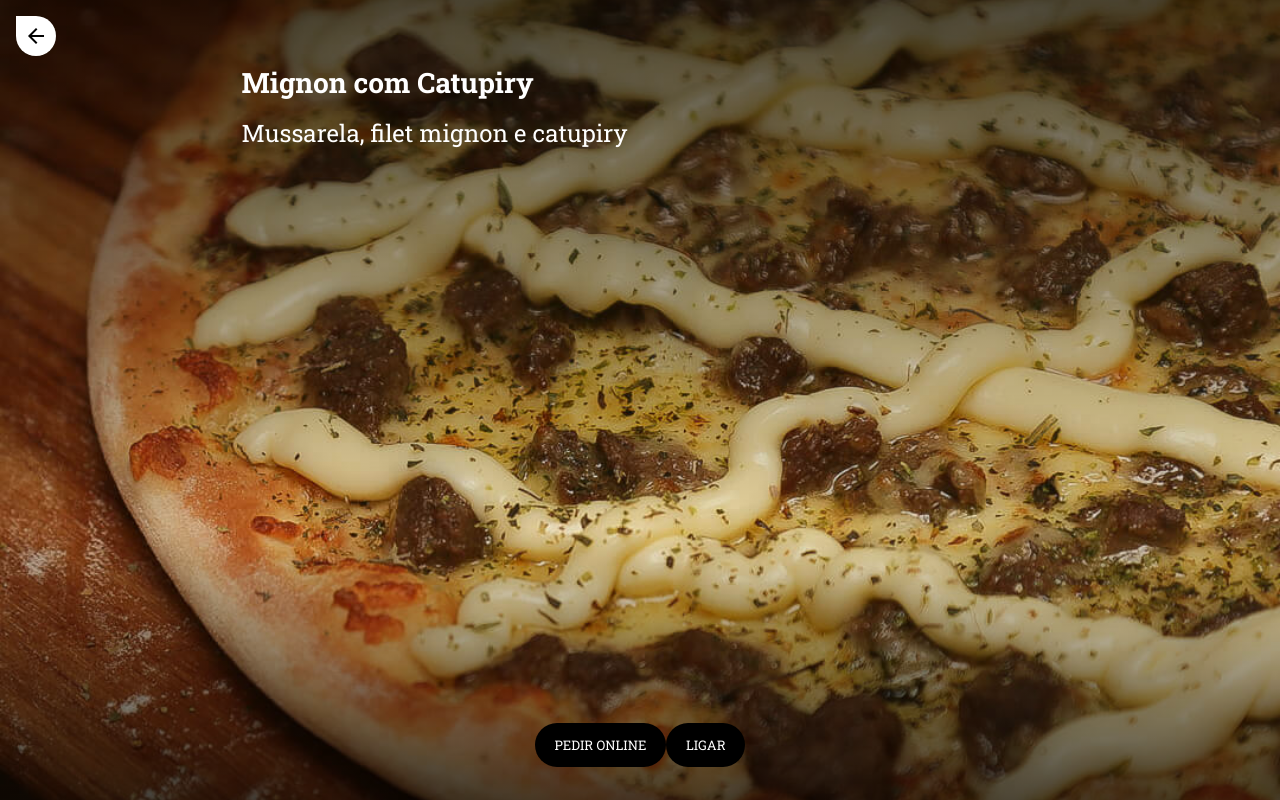
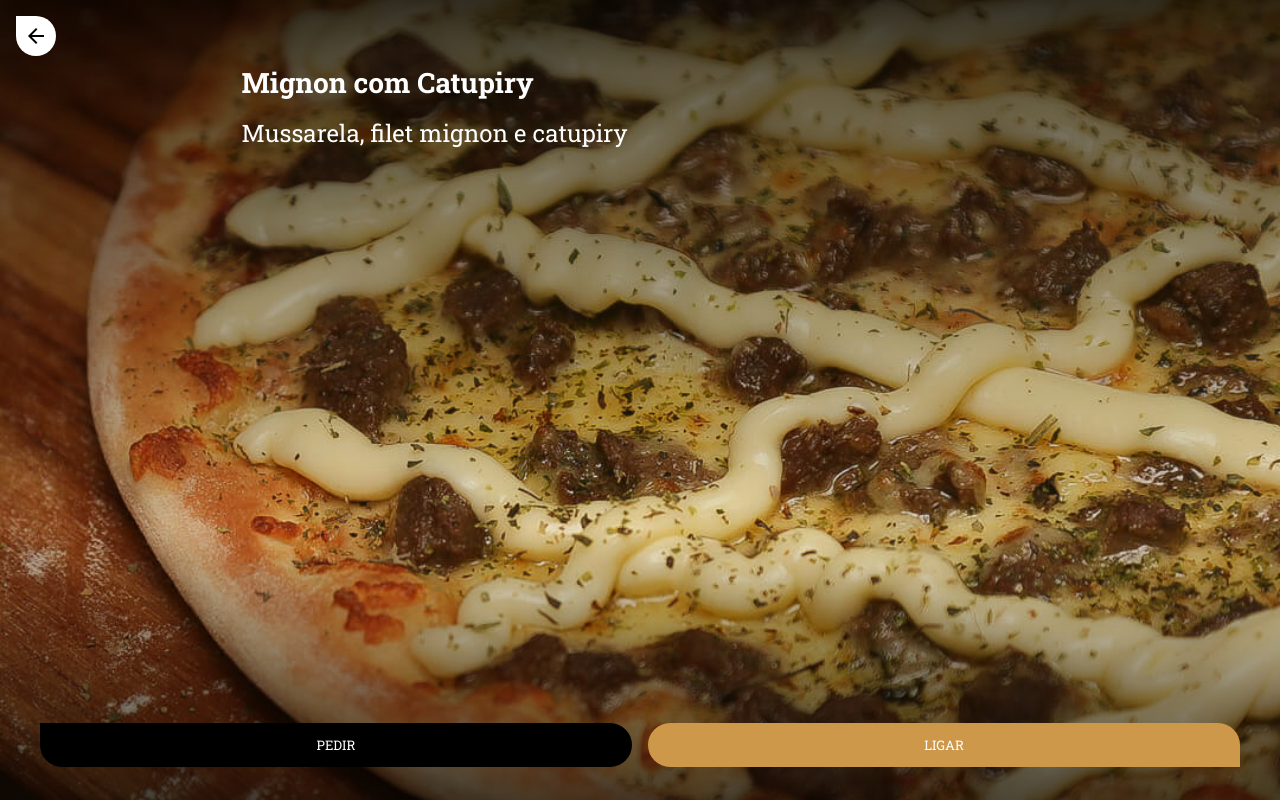
Before and after one commit to mordzin/domluiggi, a PHP site: page /cardapio.html in a window 1280 px wide, after a click that opens the changed part. Run offline with PHP 8.4, Linux system fonts and the light colour scheme.

Commit message:
atualização cardapio 2

```diff
--- a/ahto.css
+++ b/ahto.css
@@ -81,7 +81,8 @@ section,
 
 /**/
 
-#mainHeader {
+#mainHeader,
+.mainHeader {
 	position: fixed;
 	width: 100vw;
 	display: grid;
@@ -89,7 +90,7 @@ section,
 	grid-template-rows: 2.5rem;
 	padding: 1rem;
 	background: linear-gradient(to bottom, rgba(0,0,0,.33) 0%,rgba(0,0,0,0) 100%);
-	z-index: 999;
+	z-index: 99;
 }
 
 #domluiggi {
@@ -373,21 +374,14 @@ h3 {
 	background-color: var(--brand1) !important;
 }
 
-.nav-superior {
-	top: 0;
-}
-
 .nav-inferior {
-	bottom: 0;
-}
-
-.nav-inferior,
-.nav-superior {
 	display: grid;
-	grid-template-columns: auto auto;
+	grid-template-columns: 1fr 1fr;
+	grid-gap: 1rem;
 	width: 100%;
 	position: fixed;
-	justify-content: center;
+	bottom: 0;
+	justify-content: space-between;
 	padding: 0 2.5rem;
 }
 
--- a/cardapio.html
+++ b/cardapio.html
@@ -136,13 +136,13 @@
 		<div class="productView_overlay">
 			<div class="grid" style="height: 100%;">
 
-				<nav class="nav-superior">
+				<header class="mainHeader">
 					<button data-dismiss="modal" class="btn-i fixed-a corner-a">
 						<i class="material-icons" data-dismiss="modal">
 							arrow_back
 						</i>
 					</button>
-				</nav>
+				</header>
 
 				<img src="" id="productView_img">
 				<div class="wrap" style="align-self: center; height: 100%; padding-top: 2.5rem;">
@@ -154,10 +154,10 @@
 
 
 				<nav class="nav-inferior">
-					<button data-dismiss="modal" class="btn-action">
-						Pedir Online
+					<button data-dismiss="modal" class="btn-action corner-a">
+						Pedir
 					</button>
-					<button data-dismiss="modal" class="btn-action">
+					<button data-dismiss="modal" class="btn-action bg-brand1 corner-c">
 						Ligar
 					</button>
 				</nav>
```
